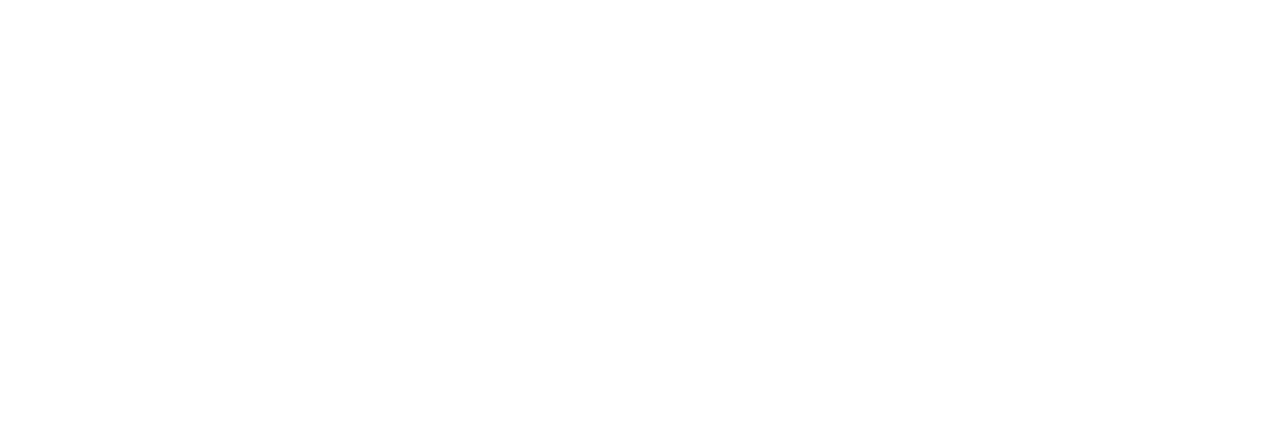
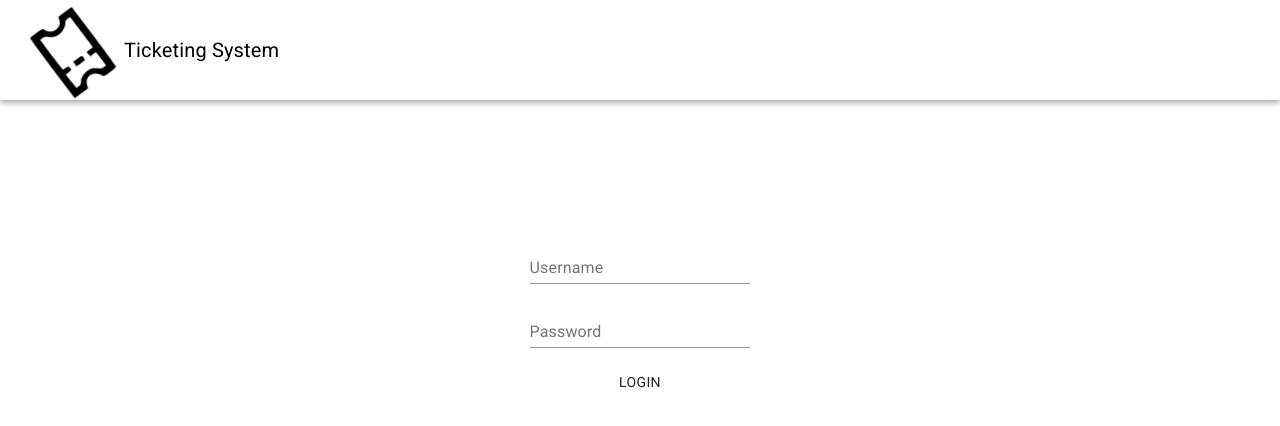
Before and after one commit to abcamitan/ASP.NET-Core-5-and-React, a React (Create React App) app in the folder ticketing.ui/: page /Login in a window 1280 px wide. Shown: the top 426 px of the page. Built offline with nearby package versions, Linux system fonts and the light colour scheme.

Commit message:
Update UI components for routing

```diff
--- a/ticketing.ui/src/App.tsx
+++ b/ticketing.ui/src/App.tsx
@@ -1,13 +1,20 @@
-import React from 'react';
+import React from "react";
+import { Router, Switch, Route } from "react-router-dom";
 
-import Login from './Login' ;
+import Dashboard from "./Dashboard";
+import Login from "./Login";
+import history from './History';
 
 export default class App extends React.Component {
-  render() {
-    return (
-      <div>
-      <Login />
-    </div>
-    );
-  }
+    render() {
+        return (
+            <Router history={history}>
+                <Switch>
+                    <Route path="/" exact component={Login} />
+                    <Route path="/Login" exact component={Login} />
+                    <Route path="/Dashboard" component={Dashboard} />
+                </Switch>
+            </Router>
+        )
+    }
 }
--- a/ticketing.ui/src/Login.tsx
+++ b/ticketing.ui/src/Login.tsx
@@ -1,34 +1,15 @@
 import React from 'react';
-import { makeStyles } from '@material-ui/core/styles';
-import TextField from '@material-ui/core/TextField';
-import Button from '@material-ui/core/Button';
 
 import Header from './Header' ;
-import history from './History';
+import LoginForm from './LoginForm';
 
-const useStyles = makeStyles((theme) => ({
-  root: {
-    '& > *': {
-      margin: theme.spacing(1),
-      width: '25ch',
-    },
-    display: "grid",
-    justifyItems: "center",
-    margin: "10%",
-  },
-}));
-
-export default function Login() : JSX.Element {
-    const classes = useStyles();
-
+export default class App extends React.Component {
+  render() {
     return (
       <>
         <Header />
-          <form className={classes.root} noValidate autoComplete="off">
-              <TextField id="text-username" label="Username" />
-              <TextField id="text-password" label="Password" type="password" />
-              <Button onClick={() => history.push('/Dashboard')}>Login</Button>
-          </form>
+        <LoginForm />
       </>
     );
   }
+}
--- /dev/null
+++ b/ticketing.ui/src/LoginForm.tsx
@@ -0,0 +1,32 @@
+import React from 'react';
+import { makeStyles } from '@material-ui/core/styles';
+import TextField from '@material-ui/core/TextField';
+import Button from '@material-ui/core/Button';
+
+import history from './History';
+
+const useStyles = makeStyles((theme) => ({
+  root: {
+    '& > *': {
+      margin: theme.spacing(1),
+      width: '25ch',
+    },
+    display: "grid",
+    justifyItems: "center",
+    margin: "10%",
+  },
+}));
+
+export default function LoginForm() : JSX.Element {
+    const classes = useStyles();
+
+    return (
+      <>
+          <form className={classes.root} noValidate autoComplete="off">
+              <TextField id="text-username" label="Username" />
+              <TextField id="text-password" label="Password" type="password" />
+              <Button onClick={() => history.push('/Dashboard')}>Login</Button>
+          </form>
+      </>
+    );
+  }
--- a/ticketing.ui/src/Routes.tsx
+++ /dev/null
@@ -1,19 +0,0 @@
-import React from "react";
-import { Router, Switch, Route } from "react-router-dom";
-
-import Dashboard from "./Dashboard";
-import App from "./App";
-import history from './History';
-
-export default class Routes extends React.Component {
-    render() {
-        return (
-            <Router history={history}>
-                <Switch>
-                    <Route path="/" exact component={App} />
-                    <Route path="/Dashboard" component={Dashboard} />
-                </Switch>
-            </Router>
-        )
-    }
-}
--- a/ticketing.ui/src/index.tsx
+++ b/ticketing.ui/src/index.tsx
@@ -4,11 +4,10 @@
 
 import 'fontsource-roboto';
 import App from './App';
-import Routes from './Routes';
 
 ReactDOM.render(
   <React.StrictMode>
-    <Routes />
+    <App />
   </React.StrictMode>,
   document.getElementById('root')
 );
```
